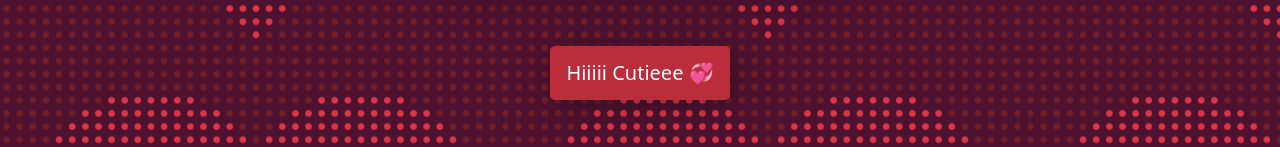
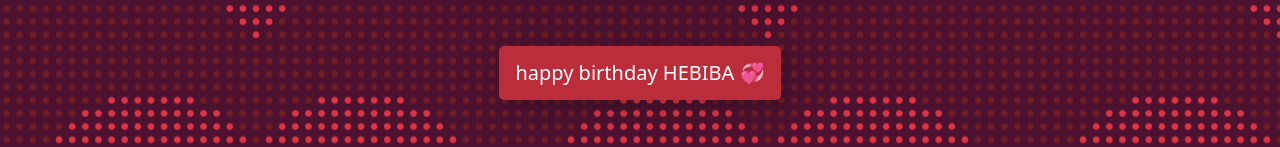
Before and after one commit to Britrdp/UNBREAKABLE, a website: page index.html in a window 1280 px wide. In both pictures the pointer is over the button 639 px from the left and 635 px from the top of the page. Shown: the part 562-709 px from the top of the page. Drawn offline with nearby package versions, Linux system fonts and the light colour scheme.

Commit message:
Update firstPage.css

```diff
--- a/firstPage.css
+++ b/firstPage.css
@@ -48,7 +48,7 @@ body.hovered {
 }
 
 .btn:hover:before {
-    content:"Hiiiii Cutieee \1F49E ";
+    content:"happy birthday HEBIBA \1F49E ";
 }
 
 .watermark {
```
